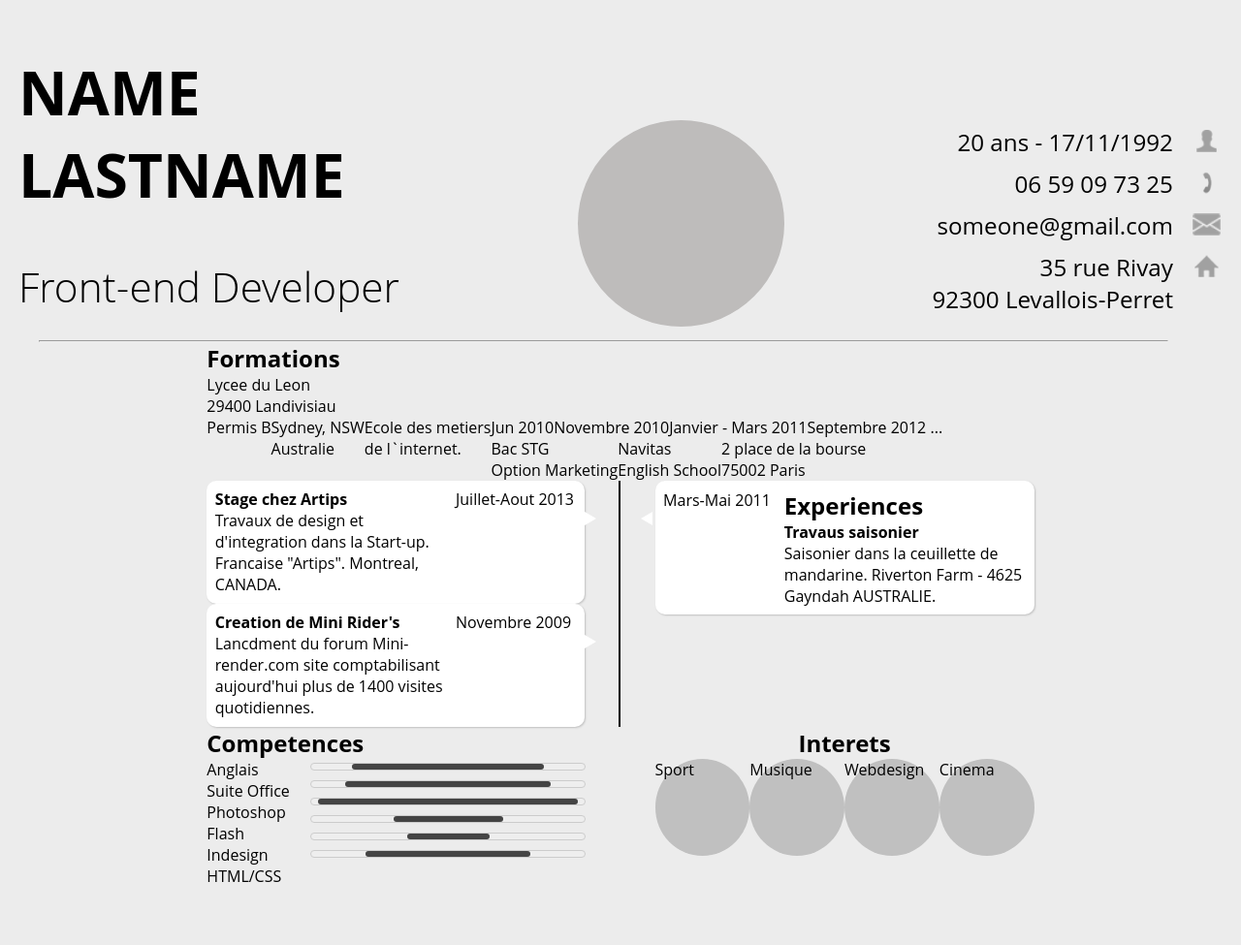
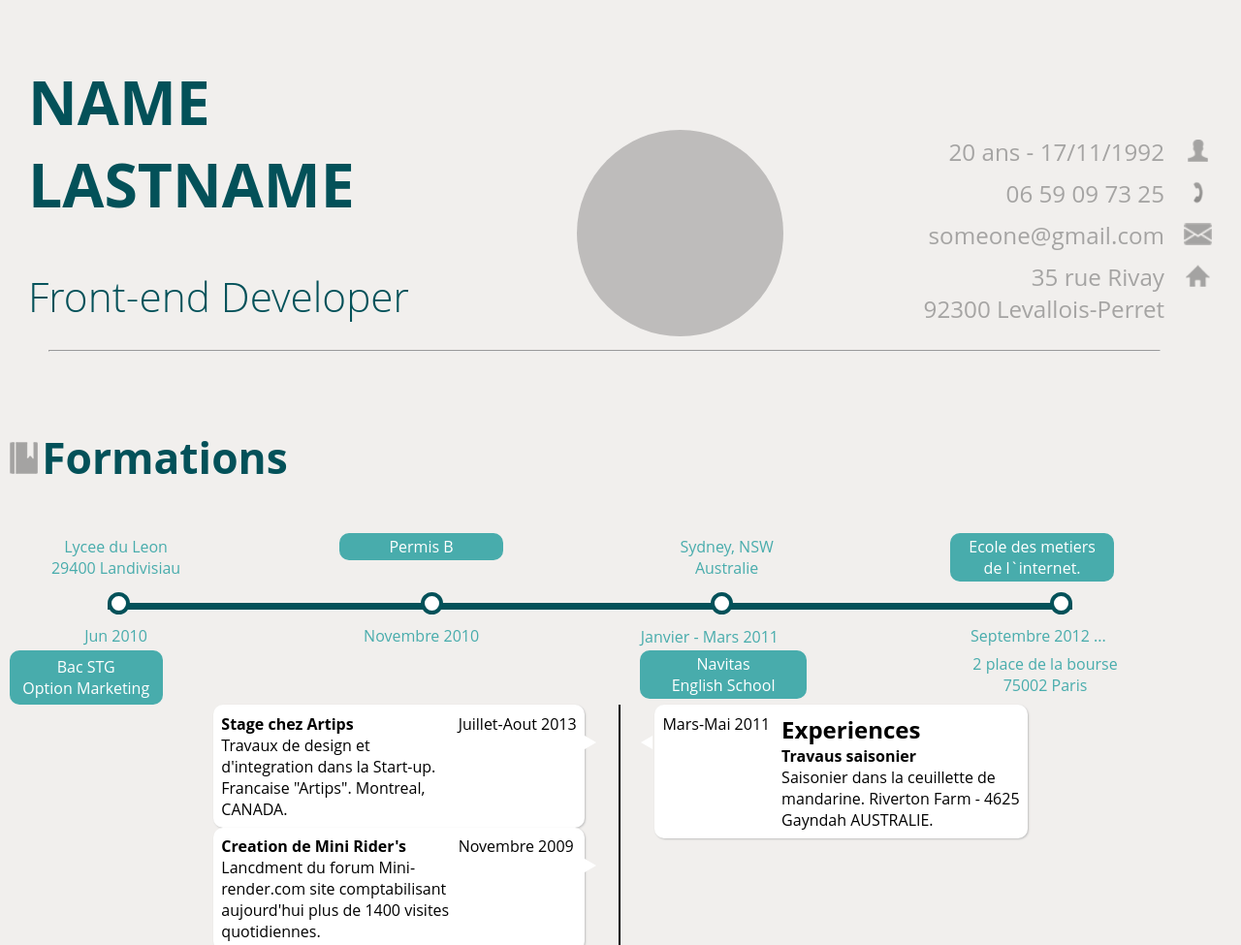
Before and after one commit to Strelicja/cv_project, a plain HTML site: page index.html in a window 1280 px wide. Shown: the top 975 px of the page at 97% size. Before the commit the page ends 915 px from the top, so only its background shows below. Drawn offline with Linux system fonts and the light colour scheme.

Commit message:
section 2 done

```diff
--- a/index.html
+++ b/index.html
@@ -40,7 +40,6 @@
 							<img src="images/home.png"  />
 						</div>
 					</div>
-
 				</div>
 				<hr class=" col-lg-12" />
 		</div>
@@ -49,52 +48,90 @@
   <section  class="container col-lg-12">
 <!-- Formations -->
 		<div class="row">
-			<div class="col-lg-2"></div>
-  			<div class="col-lg-8">
+			<div class="col-lg-12">
 				<div class=" timeLine">
+					<img src="images/dysc.png"  />
 	        <h2>Formations</h2>
-						<div>
-							<p class="">
+					<div class="formTop col-lg-12">
+						<div class="textTop col-lg-3">
+								<p class="col-lg-7" >
 				          Lycee du Leon <br /> 29400 Landivisiau
 				        </p>
-			        <p class="floatLeft">
+							</div>
+						<div class="textTop col-lg-3">
+								<p class="greenBox col-lg-7" >
 				          Permis B
 								</p>
-			        <p class="floatLeft">
+							</div>
+						<div class="textTop col-lg-3">
+								<p class="col-lg-7" >
 				          Sydney, NSW <br  /> Australie
 								</p>
-			        <p class="floatLeft">
+							</div>
+						<div class="textTop col-lg-3">
+								<p class=" greenBox col-lg-7" >
 				          Ecole des metiers <br />de l`internet.
 								</p>
 							</div>
 		      </div>
-	      <div class="">
-	        <p class="floatLeft">
+				</div>
+			</div>
+		</div>
+		<div class="row">
+	  	<div class="col-lg-12">
+		  	<div class="borderLine col-lg-12">
+					<div class="col-lg-3"><p></p></div>
+		  		<div class="col-lg-3"><p class="pointTwo"></p></div>
+					<div class="col-lg-3"><p class="pointThree"></p></div>
+					<div class="col-lg-3"><p class="pointFour"></p></div>
+		  	</div>
+		 </div>
+	  </div>
+		<div class="row">
+	   <div class="formMiddle col-lg-12">
+			<div class="textTop col-lg-3">
+				<p class="  col-lg-7" >
 	        Jun 2010
 				</p>
-	        <p class="floatLeft">
+			</div>
+			<div class="textTop col-lg-3">
+				<p class="  col-lg-7" >
 	        Novembre 2010
 				</p>
-	        <p class="floatLeft">
+			</div>
+			<div class="textTop textBottom col-lg-3">
+				<p class=" col-lg-7" >
 	        Janvier - Mars 2011
 				</p>
-	        <p class="floatLeft">
+			</div>
+			<div class="textTop textPadding col-lg-3">
+				<p class="  col-lg-7" >
 	        Septembre 2012 ...
 				</p>
 			</div>
-	      <div class="">
-	        <p class="floatLeft">
+	   </div>
+		</div>
+
+		<div class="row">
+	    <div class="col-lg-12">
+				<div class="textTop textBottom col-lg-6">
+					<p class="greenBox  col-lg-3" >
 	        Bac STG <br /> Option Marketing
 				</p>
-	        <p class="floatLeft">
+			</div>
+			<div class="textTop bottomPadding col-lg-3">
+				<p class="greenBox  col-lg-7" >
 	        Navitas <br  />English School
 				</p>
-	        <p class="floatLeft">
+			</div>
+			<div class="textTop bottomPaddingP col-lg-3">
+				<p class="  col-lg-8" >
 	        2 place de la bourse <br />75002 Paris
 				</p>
 			</div>
 	    </div>
 		</div>
+
 <!-- Formations + Stages -->
     <div class="row">
 			<div class="col-lg-2"></div>
@@ -145,7 +182,6 @@
       	  </div>
     	  </div>
     	</div>
-			<div class="col-lg-2"></div>
 		</div>
 <!-- Competences -->
     <div class="row">
--- a/sass/style.js
+++ b/sass/style.js
@@ -74,7 +74,10 @@ export default StyleSheet.create({
   body: {
     fontFamily: ''Open Sans', serif',
     fontSize: [{ unit: 'px', value: 16 }],
-    backgroundColor: '#ECECEC'
+    backgroundColor: '#f1efed'
+  },
+  container: {
+    padding: [{ unit: 'px', value: 10 }, { unit: 'px', value: 10 }, { unit: 'px', value: 10 }, { unit: 'px', value: 10 }]
   },
   headerBox: {
     marginTop: [{ unit: 'px', value: 52 }],
@@ -89,10 +92,12 @@ export default StyleSheet.create({
   },
   h1: {
     fontSize: [{ unit: 'px', value: 62.48 }],
+    color: '#035159',
     marginBottom: [{ unit: 'px', value: 45 }]
   },
   headerTitle: {
     fontWeight: '200',
+    color: '#035159',
     fontSize: [{ unit: 'px', value: 42.33 }]
   },
   circleBox: {
@@ -109,7 +114,8 @@ export default StyleSheet.create({
     marginTop: [{ unit: 'px', value: 78 }]
   },
   'adressBox p': {
-    marginBottom: [{ unit: 'px', value: 10 }]
+    marginBottom: [{ unit: 'px', value: 10 }],
+    color: '#a5a4a3'
   },
   iconBox: {
     marginTop: [{ unit: 'px', value: 82 }],
@@ -124,7 +130,72 @@ export default StyleSheet.create({
     display: 'block',
     width: [{ unit: '%H', value: 0.91 }, { unit: 'string', value: '!important' }],
     marginLeft: [{ unit: 'px', value: 40 }],
-    marginTop: [{ unit: 'px', value: 14 }]
+    marginTop: [{ unit: 'px', value: 14 }],
+    marginBottom: [{ unit: 'px', value: 59 }]
+  },
+  'timeLine h2': {
+    display: 'inline',
+    fontSize: [{ unit: 'px', value: 44.34 }],
+    color: '#035159'
+  },
+  formTop: {
+    marginTop: [{ unit: 'px', value: 48 }]
+  },
+  textTop: {
+    display: 'inline',
+    float: 'left',
+    paddingLeft: [{ unit: 'px', value: 25 }]
+  },
+  'textTop p': {
+    textAlign: 'center',
+    padding: [{ unit: '%V', value: 0.01 }, { unit: '%H', value: 0.01 }, { unit: '%V', value: 0.01 }, { unit: '%H', value: 0.01 }],
+    color: '#48acac'
+  },
+  'textTop greenBox': {
+    color: 'white',
+    backgroundColor: '#48acac',
+    borderRadius: '10px'
+  },
+  borderLine: {
+    margin: [{ unit: 'px', value: 0 }, { unit: 'px', value: 0 }, { unit: 'px', value: 0 }, { unit: 'px', value: 0 }],
+    borderTop: [{ unit: 'px', value: 7 }, { unit: 'string', value: 'solid' }, { unit: 'string', value: '#035159' }],
+    marginTop: [{ unit: 'px', value: 22 }],
+    marginLeft: [{ unit: '%H', value: 0.08 }],
+    marginBottom: [{ unit: 'px', value: 8 }],
+    width: [{ unit: '%H', value: 0.79 }]
+  },
+  'borderLine p': {
+    margin: [{ unit: 'px', value: 0 }, { unit: 'px', value: 0 }, { unit: 'px', value: 0 }, { unit: 'px', value: 0 }],
+    width: [{ unit: 'px', value: 23 }],
+    height: [{ unit: 'px', value: 23 }],
+    backgroundColor: 'white',
+    border: [{ unit: 'px', value: 4 }, { unit: 'string', value: 'solid' }, { unit: 'string', value: '#035159' }],
+    borderRadius: '50%',
+    marginTop: [{ unit: '%V', value: -0.07 }]
+  },
+  'borderLine pointTwo': {
+    marginLeft: [{ unit: '%H', value: 0.3 }]
+  },
+  'borderLine pointThree': {
+    marginLeft: [{ unit: '%H', value: 0.5 }]
+  },
+  'borderLine pointFour': {
+    float: 'right'
+  },
+  formMiddle: {
+    marginTop: [{ unit: 'px', value: 0 }]
+  },
+  'formMiddle textPadding': {
+    paddingLeft: [{ unit: 'px', value: 34 }]
+  },
+  textBottom: {
+    paddingLeft: [{ unit: 'px', value: 0 }, { unit: 'string', value: '!important' }]
+  },
+  bottomPadding: {
+    paddingLeft: [{ unit: 'px', value: 20 }]
+  },
+  bottomPaddingP: {
+    paddingLeft: [{ unit: 'px', value: 27 }]
   },
   stageBox: {
     borderRadius: '10px',
--- a/sass/style.scss
+++ b/sass/style.scss
@@ -1,5 +1,4 @@
 @import 'media_queries';
-
 $columnNo: 12;
 $gutter: 20px;
 
@@ -57,7 +56,10 @@ $gutter: 20px;
 body {
 	font-family: 'Open Sans', serif;
   font-size: 16px;
-	background-color: #ECECEC;
+	background-color: #f1efed;
+}
+.container {
+	padding: 10px;
 }
 // HEADER //
 .headerBox {
@@ -73,10 +75,12 @@ body {
 }
 h1 {
   font-size: 62.48px;
+	color: #035159;
   margin-bottom: 45px;
 }
 .headerTitle {
   font-weight: 200;
+	color: #035159;
   font-size: 42.33px;
 }
 //circle
@@ -95,6 +99,7 @@ h1 {
   margin-top: 78px;
   p {
     margin-bottom: 10px;
+		color: #a5a4a3;
   }
 }
 .iconBox {
@@ -106,12 +111,86 @@ h1 {
     height: 23px;
   }
 }
-
 hr {
   display: block;
   width: 91% !important;
   margin-left: 40px;
   margin-top: 14px;
+	margin-bottom: 59px;
+}
+
+// SECTION FORMATIONS //
+.timeLine {
+	h2 {
+		display: inline;
+		font-size: 44.34px;
+		color: #035159;
+	}
+}
+
+.formTop {
+	margin-top: 48px;
+}
+.textTop {
+	display: inline;
+	float: left;
+	padding-left: 25px;
+	p {
+		text-align: center;
+		padding: 1%;
+		color:  #48acac;
+	}
+	.greenBox {
+		color: white;
+		background-color: #48acac;
+		border-radius: 10px;
+	}
+}
+//border
+.borderLine {
+	margin: 0;
+	border-top: 7px solid #035159;
+	margin-top: 22px;
+	margin-left: 8%;
+	margin-bottom: 8px;
+	width: 79%;
+}
+
+.borderLine  {
+	p {
+		margin: 0;
+		width: 23px;
+		height: 23px;
+		background-color: white;
+		border: 4px solid #035159;
+		border-radius: 50%;
+		margin-top: -7%;
+	}
+	.pointTwo {
+		margin-left: 30%;
+	}
+	.pointThree  {
+		margin-left: 50%;
+	}
+	.pointFour {
+		float: right;
+	}
+}
+//month
+.formMiddle {
+	margin-top: 0;
+	.textPadding {
+		padding-left: 34px;
+	}
+}
+.textBottom {
+	padding-left: 0 !important;
+}
+.bottomPadding {
+	padding-left: 20px;
+}
+.bottomPaddingP {
+	padding-left: 27px;
 }
 .stageBox {
   border-radius: 10px;
```
Also changed, not shown: README.md, css/style.css, images/dysc.png (renamed from images/dysk.png). Lines whose indentation alone changed are shown as unchanged.
